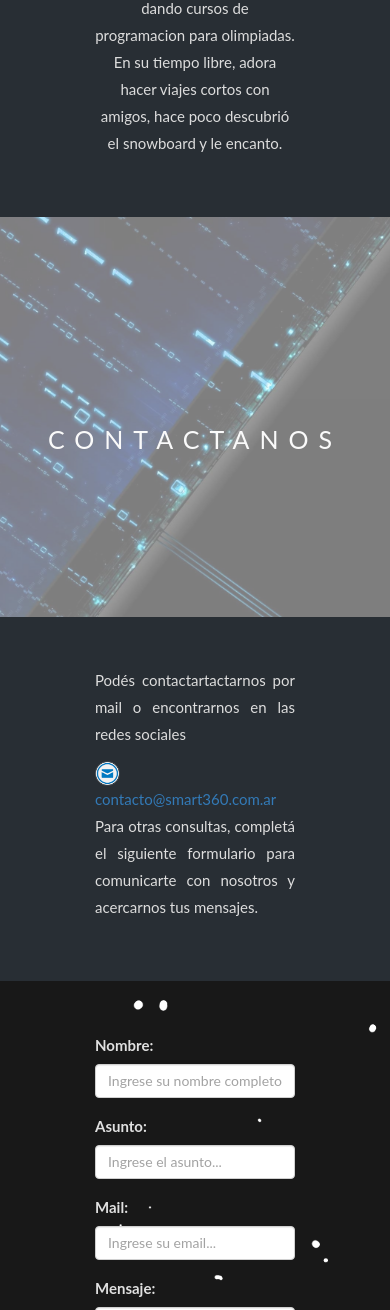
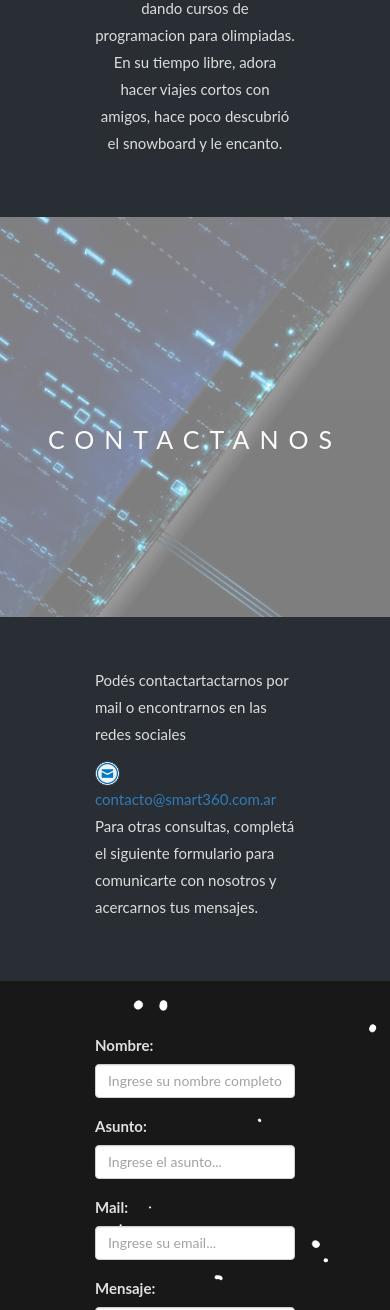
Before and after one commit to SandroSD/Pablo-SanWeb, a PHP site: page / in a window 390 px wide. Shown: the part 5190-6500 px from the top of the page. Run offline with PHP 8.4, Linux system fonts and the light colour scheme; some libraries are stand-ins or nearby versions.

Commit message:
Modificacion de SECCIÓN CONTACTO

```diff
--- a/css/index.css
+++ b/css/index.css
@@ -64,7 +64,7 @@
 
   /* Turn off parallax scrolling for tablets and phones */
   @media only screen and (max-device-width: 1024px) {
-	  .bgimg-1, .bgimg-2, .bgimg-3 {
+	  .bgimg-1, .bgimg-2, .bgimg-3, .bgimg-4 {
 		  background-attachment: scroll;
 	  }
 	}
@@ -122,7 +122,7 @@
 	text-align:center;
 	padding:50px 80px;
 	text-align: justify;
-	font-weight: bold;
+
 }
 
 #contServicios h3{
@@ -148,9 +148,8 @@
 #contContaco{
 	color:#ddd;
 	background-color:#282E34;
-	text-align:center;
 	padding:50px 80px;
-	text-align: justify;
+	text-align: left;
 }
 /* FIN SECCIÓN CONTACTO */
 /* SECCIÓN EQUIPO */
```
